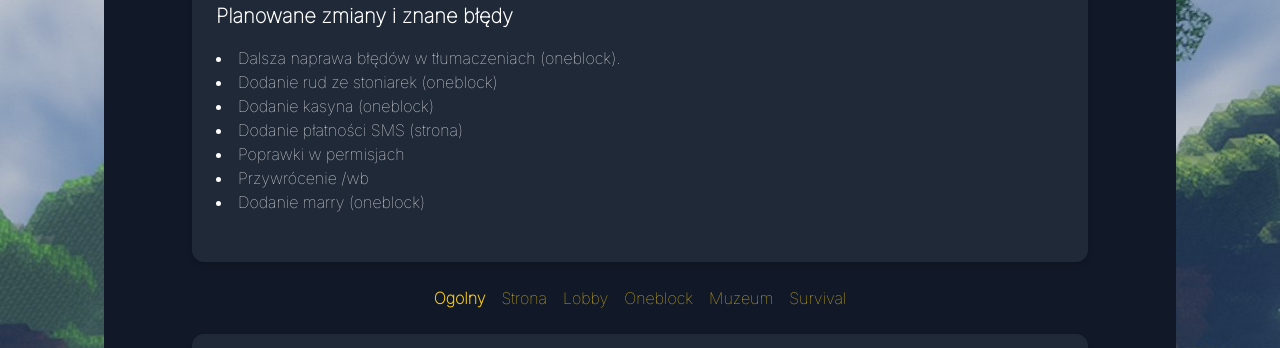
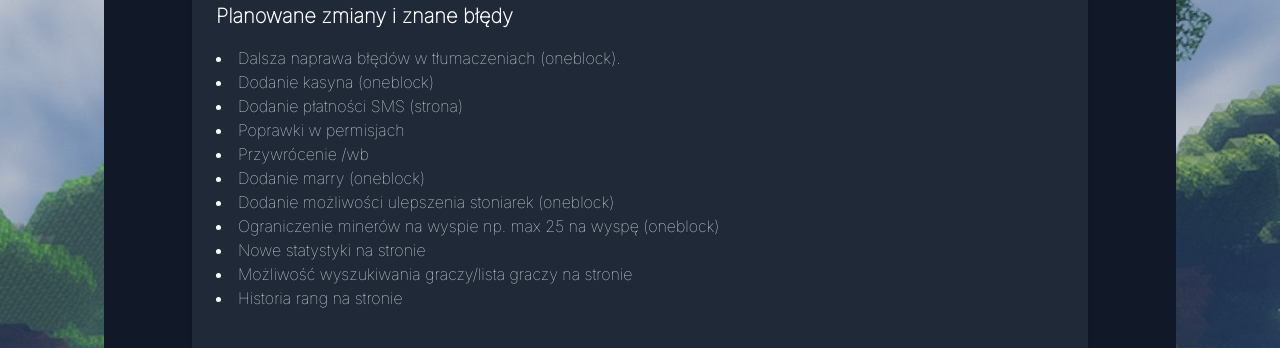
Before and after one commit to rczerwiec/stylowamc, a Next.js app: page /changelog in a window 1280 px wide. Shown: the part 239-587 px from the top of the page. Built offline with nearby package versions, Linux system fonts and the light colour scheme; no server answers.

Commit message:
[UPDATE] content update

```diff
--- a/app/changelog/page.tsx
+++ b/app/changelog/page.tsx
@@ -211,12 +211,16 @@ const Changelog = () => {
         <h3 className="text-xl font-semibold mb-4">Planowane zmiany i znane błędy</h3>
         <ul className="list-disc list-inside mb-6">
           <li>Dalsza naprawa błędów w tłumaczeniach (oneblock).</li>
-          <li>Dodanie rud ze stoniarek (oneblock)</li>
           <li>Dodanie kasyna (oneblock)</li>
           <li>Dodanie płatności SMS (strona)</li>
           <li>Poprawki w permisjach</li>
           <li>Przywrócenie /wb</li>
           <li>Dodanie marry (oneblock)</li>
+          <li>Dodanie możliwości ulepszenia stoniarek (oneblock)</li>
+          <li>Ograniczenie minerów na wyspie np. max 25 na wyspę (oneblock)</li>
+          <li>Nowe statystyki na stronie </li>
+          <li>Możliwość wyszukiwania graczy/lista graczy na stronie</li>
+          <li>Historia rang na stronie</li>
         </ul>
       </div>
 
```
